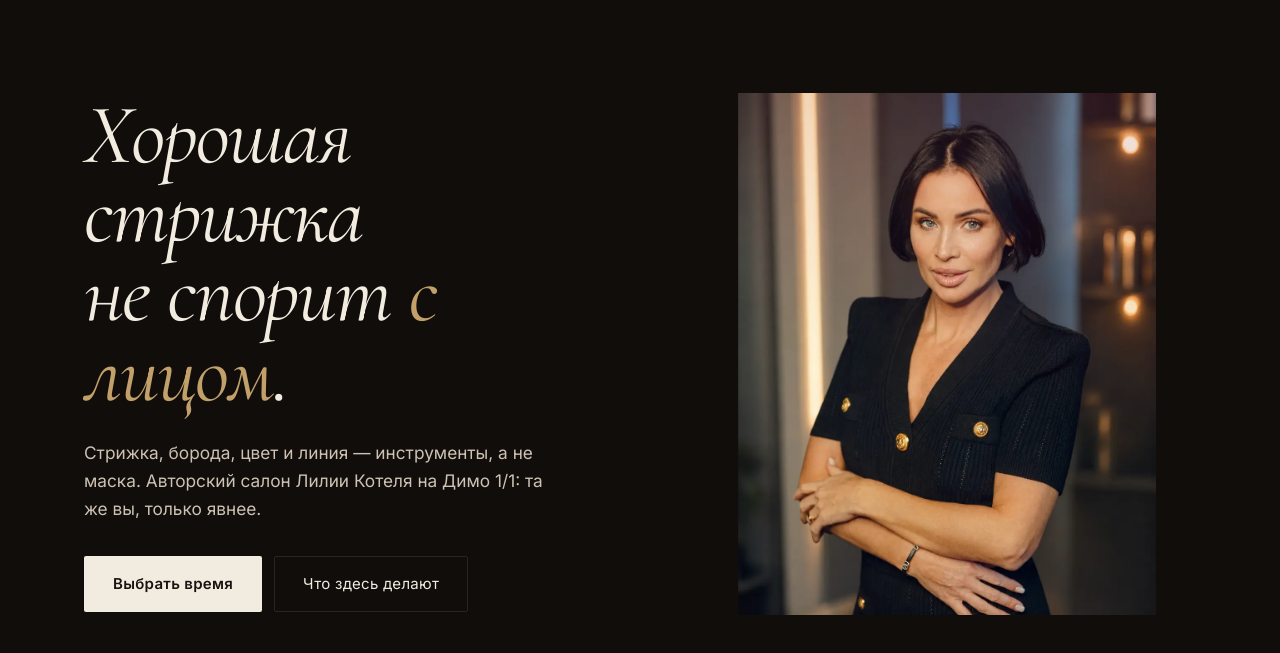
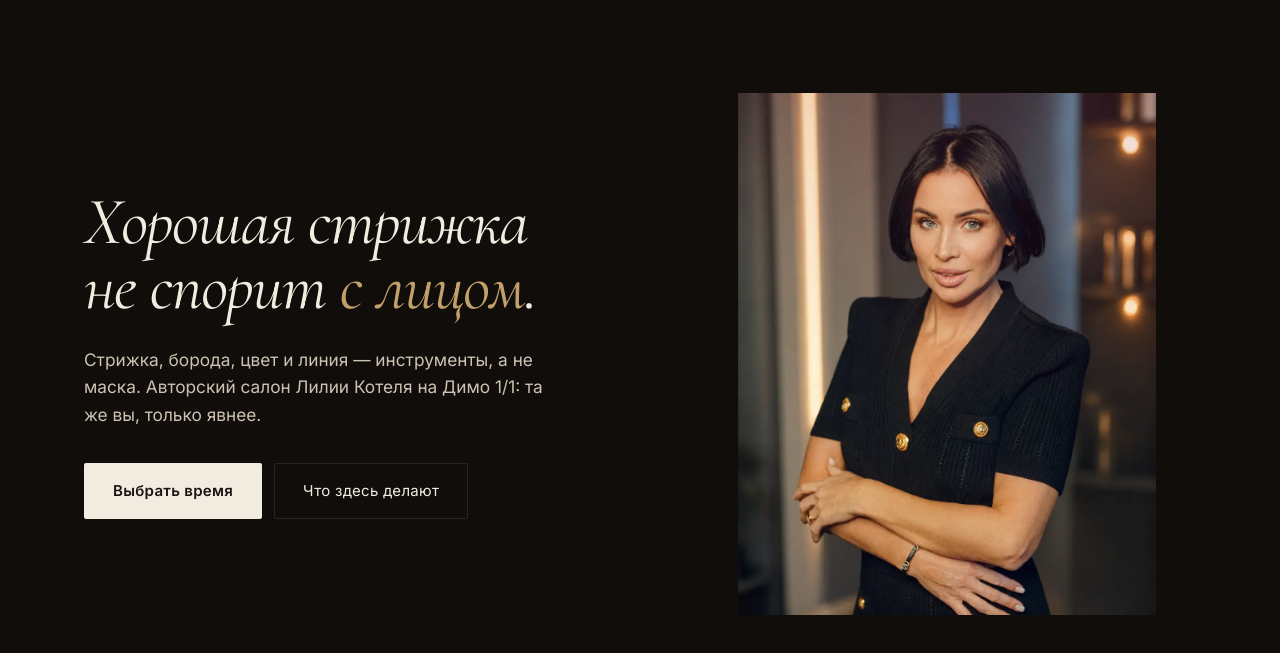
Before and after one commit to moldset-mmc/scenaonline, a Python web app: template public/templates/tulip/index.html in a window 1280 px wide. Shown: the part 77-730 px from the top of the page. Run offline with Jinja, Linux system fonts and the light colour scheme; the template is opened without the code that fills it, so the values that code supplies are empty.

Commit message:
Serve template media with real MIME types and tighten the display scale (#14)

```diff
--- a/public/templates/tulip/index.html
+++ b/public/templates/tulip/index.html
@@ -49,8 +49,8 @@ img{display:block;max-width:100%}
 /* hero */
 .hero{padding:clamp(40px,6vw,84px) 0 clamp(56px,8vw,110px);position:relative}
 .hero .wrap{display:grid;grid-template-columns:1.05fr .95fr;gap:clamp(28px,5vw,72px);align-items:center}
-h1{font-family:var(--display);font-weight:400;font-size:clamp(44px,6.6vw,92px);line-height:.94;
-  letter-spacing:-.02em;margin:0 0 26px;text-wrap:balance}
+h1{font-family:var(--display);font-weight:400;font-size:clamp(38px,5.2vw,74px);line-height:.98;
+  letter-spacing:-.02em;margin:0 0 26px;text-wrap:balance;max-width:16ch}
 h1 em{font-style:italic;color:var(--gold)}
 .hero p{max-width:44ch;color:var(--paper-dim);font-size:clamp(16px,1.35vw,19px);margin:0 0 34px}
 .actions{display:flex;gap:12px;flex-wrap:wrap}
--- a/scena_web/templates_site.py
+++ b/scena_web/templates_site.py
@@ -7,9 +7,14 @@ build.
 """
 from __future__ import annotations
 
+import mimetypes
 from pathlib import Path
 
 from tornado.web import RequestHandler, StaticFileHandler
+
+mimetypes.add_type('image/webp', '.webp')
+mimetypes.add_type('font/woff2', '.woff2')
+mimetypes.add_type('image/svg+xml', '.svg')
 
 ROOT = Path(__file__).resolve().parents[1] / 'public' / 'templates'
 TEMPLATES = {'tulip'}
```
